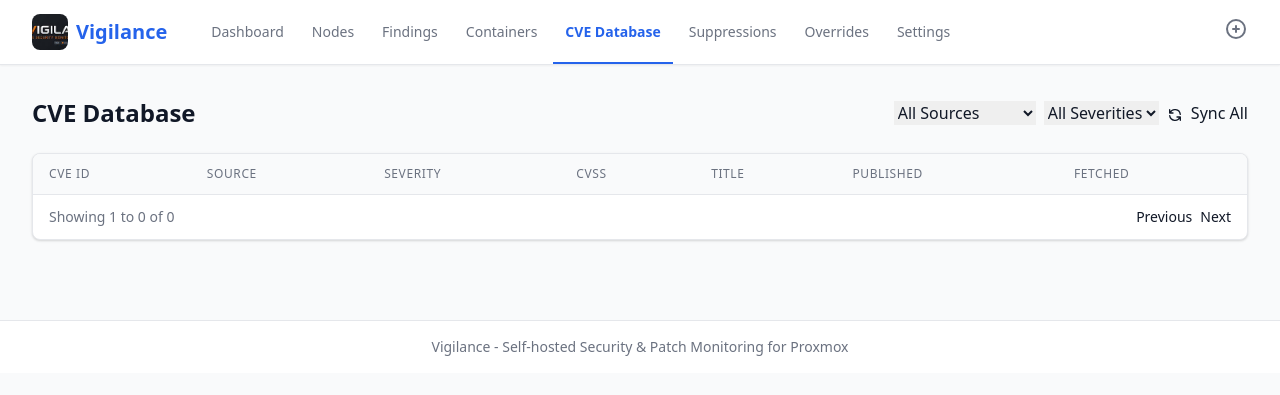
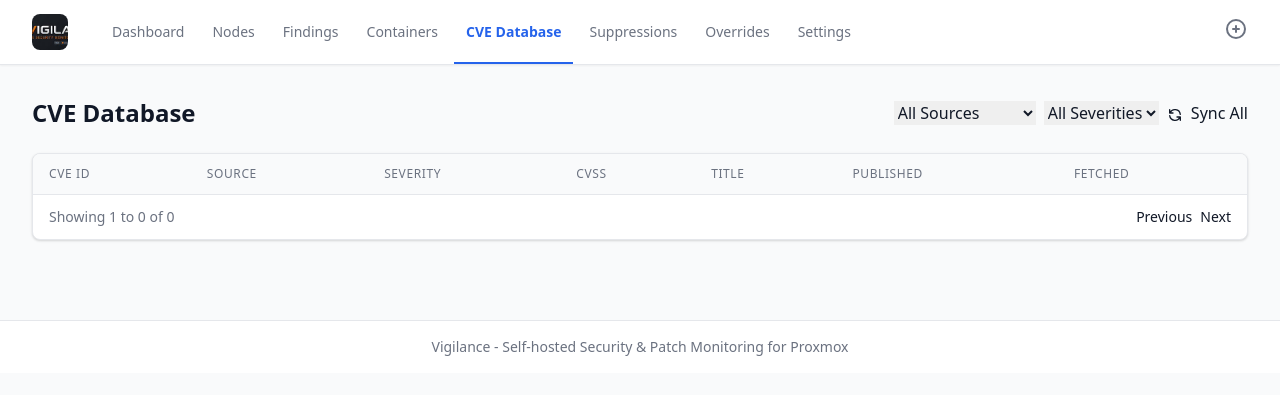
Before and after one commit to paddy73-ch/vigilance, a FastAPI app: page /cves in a window 1280 px wide. Shown: the top 395 px of the page. Run offline with FastAPI, Linux system fonts and the light colour scheme; data that the repository does not hold is empty; parts of the project's set-up code (start-up, migrations or seed data) failed here and were passed over; some libraries are stand-ins or nearby versions.

Commit message:
Logo: Show only shield icon, remove 'Vigilance' text
- Remove span text next to logo
- Only the shield logo image is displayed

```diff
--- a/vigilance/web/templates/base.html
+++ b/vigilance/web/templates/base.html
@@ -16,8 +16,7 @@
             <div class="flex justify-between h-16">
                 <div class="flex items-center">
                     <a href="/" class="brand-link" aria-label="Vigilance dashboard">
-                        <img src="/static/images/vigilance-logo.jpeg" alt="" class="brand-logo">
-                        <span>Vigilance</span>
+                        <img src="/static/images/vigilance-logo.jpeg" alt="Vigilance" class="brand-logo">
                     </a>
                     <div class="nav-tabs" aria-label="Main navigation">
                         <a href="/" class="nav-link{% if request.url.path == '/' %} active{% endif %}"{% if request.url.path == '/' %} aria-current="page"{% endif %}>Dashboard</a>
```
